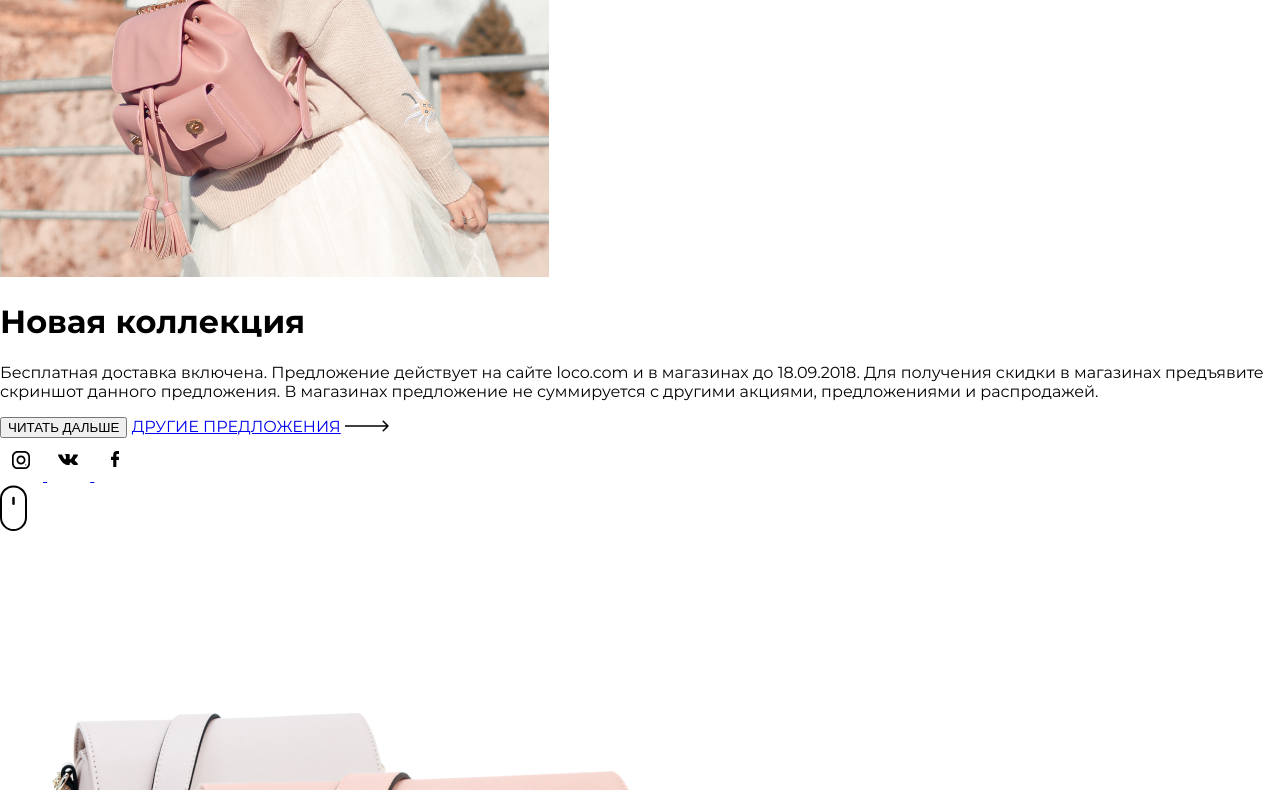
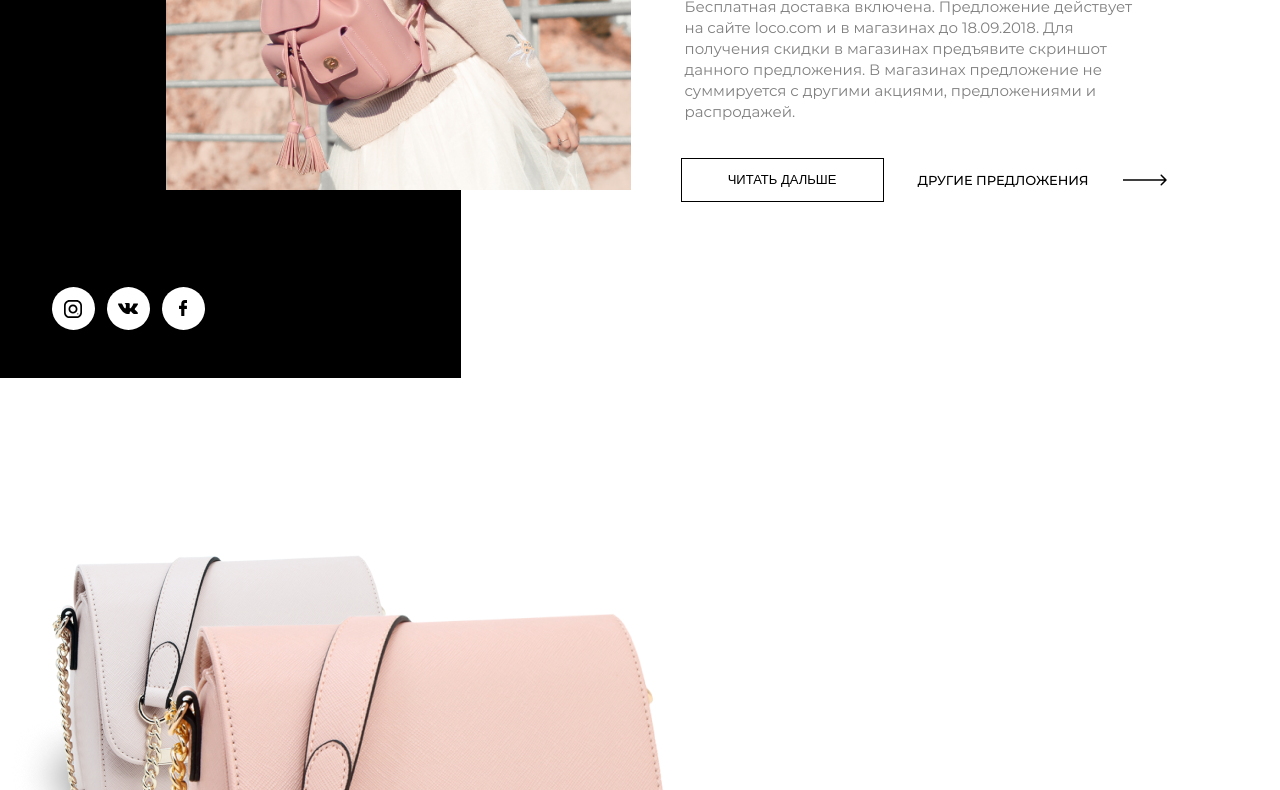
Before and after one commit to WebHeroSchool/loco1, a plain HTML site: page index.html in a window 1280 px wide. Shown: the part 452-1242 px from the top of the page. Drawn offline with Linux system fonts and the light colour scheme.

Commit message:
styles for 1st section

```diff
--- a/style.css
+++ b/style.css
@@ -9,14 +9,12 @@ html, body {
 	min-width: 320px;
 }
 
+
 .header-wrap {
-    background: -webkit-gradient(linear, left top, right top, color-stop(50%, black), color-stop(50%, white));
-    background: linear-gradient(to right, black 50%, white 50%);
-    width: 100%;
+	width: 100%;
 }
 
 .header__nav {
-    background: linear-gradient(to right, black 461px, white 461px);
 	display: -webkit-box;
 	display: -ms-flexbox;
 	display: flex;
@@ -36,12 +34,10 @@ html, body {
 }
 
 .header__menu-burger {
+	background: #F2F2F2;
 	display: -webkit-box;
 	display: -ms-flexbox;
 	display: flex;
-	width: 92px;
-	height: 92px;
-	background: #F2F2F2;
 	-webkit-box-align: center;
 	    -ms-flex-align: center;
 	        align-items: center;
@@ -52,6 +48,8 @@ html, body {
 	-webkit-box-pack: center;
 	    -ms-flex-pack: center;
 	        justify-content: center;
+	width: 92px;
+	height: 92px;
 }
 
 
@@ -120,3 +118,150 @@ html, body {
 	background: transparent;
 	border: none;
 }
+
+.header__nav,
+.header-wrap,
+.first-page,
+.first-page__wrap {
+	background: -webkit-gradient(linear, left top, right top, color-stop(50%, black), color-stop(50%, white));
+	background: linear-gradient(to right, black 50%, white 50%);
+	background: linear-gradient(to right, black 461px, white 461px);
+}
+
+.first-page__wrap {
+	padding: 0 0 41px 0;
+	max-width: 1440px;
+	margin: 0 auto;
+
+}
+
+.first-page-main {
+	display: -webkit-box;
+	display: -ms-flexbox;
+	display: flex;
+	width: 74%;
+	margin: 0 auto;
+}
+
+
+.main-text {
+	display: -webkit-box;
+	display: -ms-flexbox;
+	display: flex;
+	-webkit-box-orient: vertical;
+	-webkit-box-direction: normal;
+	    -ms-flex-direction: column;
+	        flex-direction: column;
+}
+
+.main-text__wrap {
+	width: 536px;
+	padding: 98px 15px 0 54px;
+}
+
+.main-text__title {
+	font-style: normal;
+	font-weight: bold;
+	line-height: 82px;
+	font-size: 80px;
+	color: #000;
+	margin: 0px;
+}
+
+.main-text .paragraph {
+	margin-top: 19px;
+}
+
+.paragraph {
+	font-style: normal;
+	font-weight: normal;
+	line-height: 21px;
+	font-size: 15px;
+	opacity: 0.5;
+	margin-top: 64px;
+	margin-bottom: 0;
+}
+
+.text-container__text {
+	width: 467px;
+	font-style: normal;
+	font-weight: normal;
+	line-height: 21px;
+	font-size: 15px;
+	color: #000;
+	margin-bottom: 5px;
+}
+
+.first-page-main__img {
+	width: 49%;
+	height: 49%;
+}
+
+.first-page__btn-next {
+	border: 1px solid #000;
+	background-color: white;
+	-webkit-box-sizing: border-box;
+	        box-sizing: border-box;
+	cursor: pointer;
+	color: #000;
+	width: 203px;
+	height: 44px;
+	font-style: normal;
+	font-weight: 500;
+	line-height: 0;
+	font-size: 13px;
+	padding: 0 10px;
+}
+
+.link {
+	display: -webkit-box;
+	display: -ms-flexbox;
+	display: flex;
+	-webkit-box-pack: justify;
+	    -ms-flex-pack: justify;
+	        justify-content: space-between;
+	-webkit-box-align: center;
+	    -ms-flex-align: center;
+	        align-items: center;
+	margin: 36px 0 0 50px;
+	width: auto;
+}
+
+.page-link {
+	font-style: normal;
+	font-weight: 500;
+	line-height: normal;
+	font-size: 13px;
+	color: #000;
+	text-decoration: none;
+}
+
+.first-page__socials {
+	display: -webkit-box;
+	display: -ms-flexbox;
+	display: flex;
+	margin: 0;
+	padding-left: 52px;
+
+
+}
+
+.first-page__socials-wrap {
+	display: -webkit-box;
+	display: -ms-flexbox;
+	display: flex;
+	margin-top: 85px;
+}
+
+.socials__inst {
+	margin-right: 12px;
+}
+
+.socials__vk {
+	margin-right: 12px;
+}
+
+.first-page__scrool {
+	margin-top: 85px;
+	cursor: pointer;
+}
```
